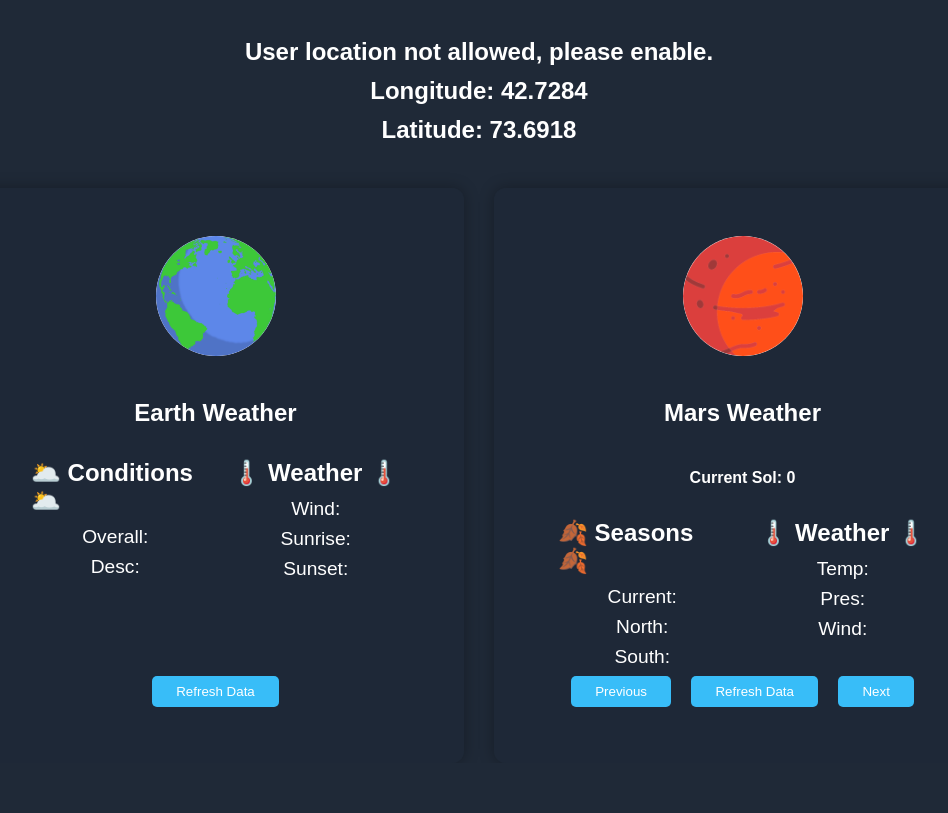
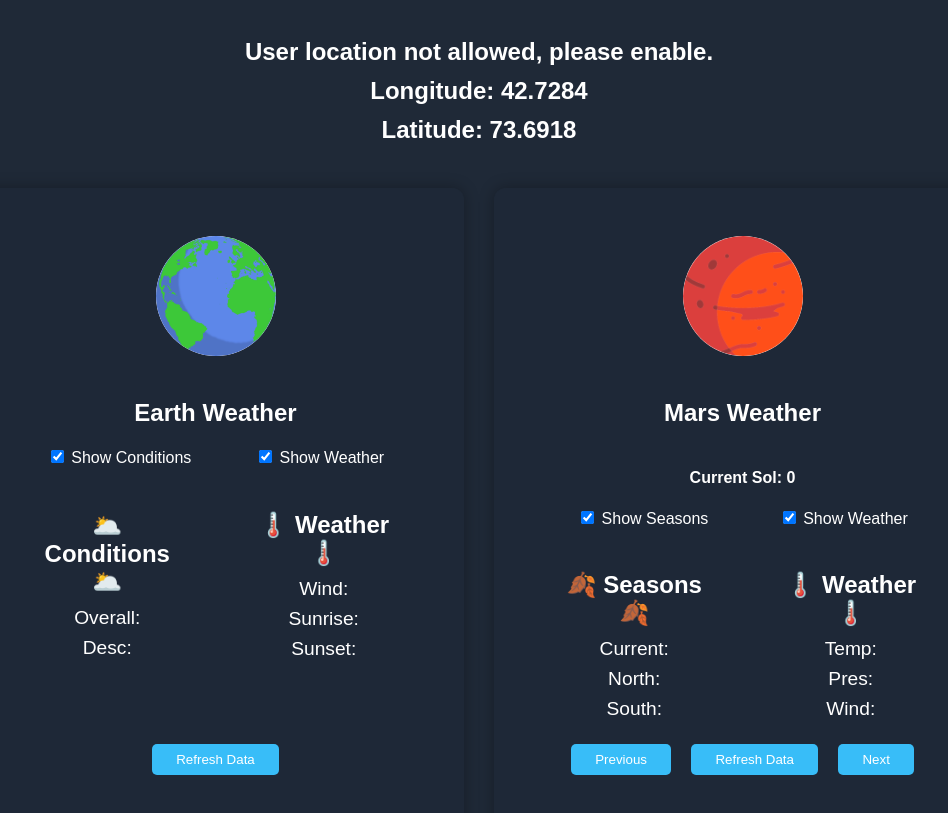
Before and after one commit to RPI-ITWS/ITWS-2110-F24-liakht, a plain HTML site: page lab3/index.html in a window 1280 px wide. Shown: the part 93-906 px from the top of the page, without its empty margins (161-1109 px from the left). Before the commit the page ends 856 px from the top, so only its background shows below. Drawn offline with Linux system fonts and the light colour scheme; no server answers.

Commit message:
Gave user an option for which data to view

```diff
--- a/lab3/index.css
+++ b/lab3/index.css
@@ -73,6 +73,14 @@ button:hover {
    object-fit: cover;
 }
 
+.selection-options {
+   margin-bottom: 1rem;
+   text-align: left;
+   width: 100%;
+   display: flex;
+   justify-content: space-around;
+}
+
 h3 {
    font-size: 1.5rem;
    margin: 0.7rem 0;
@@ -88,14 +96,16 @@ p {
 
 .conditions-weather-details {
    display: flex;
-   justify-content: space-between;
+   justify-content: center;
+   align-items: center;
+   gap: 2rem;
    width: 100%;
 }
 
 .conditions, .weather-details {
+   text-align: center;
+   padding: 1rem;
    flex: 1;
-   text-align: left;
-   padding: 0 1rem;
 }
 
 .btn {
--- a/lab3/index.html
+++ b/lab3/index.html
@@ -25,14 +25,24 @@
          </div>
          <h2>Earth Weather</h2>
 
+         <!-- Selection -->
+         <div class="selection-options">
+            <label>
+               <input type="checkbox" id="showEarthConditions" checked> Show Conditions
+            </label>
+            <label>
+               <input type="checkbox" id="showEarthWeather" checked> Show Weather
+            </label>
+         </div>
+
          <div class="conditions-weather-details">
-            <div class="conditions">
+            <div class="conditions" id="earthConditions">
                <h3>🌥️ Conditions 🌥️</h3>
                <p id="overall">Overall: </p>
                <p id="description">Desc: </p>
             </div>
 
-            <div class="weather-details">
+            <div class="weather-details" id="earthWeather">
                <h3>🌡️ Weather 🌡️</h3>
                <p id="windSpeed">Wind: </p>
                <p id="sunrise">Sunrise: </p>
@@ -48,17 +58,27 @@
             <img src="assets/mars-icon.png" alt="Mars" class="planet-icon">
          </div>
          <h2>Mars Weather</h2>
-         <h4 id="currentSol">Current Sol: 0</h3>
+         <h4 id="currentSol">Current Sol: 0</h4>
+
+         <!-- Selection -->
+         <div class="selection-options">
+            <label>
+               <input type="checkbox" id="showMarsSeasons" checked> Show Seasons
+            </label>
+            <label>
+               <input type="checkbox" id="showMarsWeather" checked> Show Weather
+            </label>
+         </div>
 
          <div class="conditions-weather-details">
-            <div class="conditions">
+            <div class="conditions" id="marsSeasons">
                <h3>🍂 Seasons 🍂</h3>
                <p id="season">Current: </p>
                <p id="northSeason">North: </p>
                <p id="southSeason">South: </p>
             </div>
 
-            <div class="weather-details">
+            <div class="weather-details" id="marsWeather">
                <h3>🌡️ Weather 🌡️</h3>
                <p id="averageTemp">Temp: </p>
                <p id="atmosphericPressure">Pres: </p>
--- a/lab3/index.js
+++ b/lab3/index.js
@@ -2,6 +2,12 @@ document.getElementById('refreshEarthWeatherBtn').addEventListener('click', getE
 document.getElementById('refreshMarsWeatherBtn').addEventListener('click', getMarsWeather);
 document.getElementById('previousMars').addEventListener('click', decrementMars);
 document.getElementById('nextMars').addEventListener('click', incrementMars);
+
+// Selection checkboxes
+document.getElementById('showEarthConditions').addEventListener('change', toggleEarthConditions);
+document.getElementById('showEarthWeather').addEventListener('change', toggleEarthWeather);
+document.getElementById('showMarsSeasons').addEventListener('change', toggleMarsSeasons);
+document.getElementById('showMarsWeather').addEventListener('change', toggleMarsWeather);
 
 WEATHER_API_KEY = "794fd5d12fde6943bd7508fb8437bbb8"
 NASA_API_KEY = "Oph0yfAh15X1VIVI84QwQUSHZBJxcgludiDU9Ufd"
@@ -14,6 +20,11 @@ maxMarsIndex = -1
 getLocationRequest()
 getEarthWeather();
 getMarsWeather();
+
+toggleEarthConditions();
+toggleEarthWeather();
+toggleMarsSeasons();
+toggleMarsWeather();
 
 // Learned from https://www.w3schools.com/jsref/prop_nav_geolocation.asp tutorial
 function getLocationRequest() {
@@ -190,3 +201,24 @@ function incrementMars () {
    getMarsWeather()
    console.log(currentMarsIndex)
 }
+
+function toggleEarthConditions() {
+   const isVisible = document.getElementById('showEarthConditions').checked;
+   document.getElementById('earthConditions').style.display = isVisible ? 'block' : 'none';
+   console.log("A")
+}
+
+function toggleEarthWeather() {
+   const isVisible = document.getElementById('showEarthWeather').checked;
+   document.getElementById('earthWeather').style.display = isVisible ? 'block' : 'none';
+}
+
+function toggleMarsSeasons() {
+   const isVisible = document.getElementById('showMarsSeasons').checked;
+   document.getElementById('marsSeasons').style.display = isVisible ? 'block' : 'none';
+}
+
+function toggleMarsWeather() {
+   const isVisible = document.getElementById('showMarsWeather').checked;
+   document.getElementById('marsWeather').style.display = isVisible ? 'block' : 'none';
+}
```
